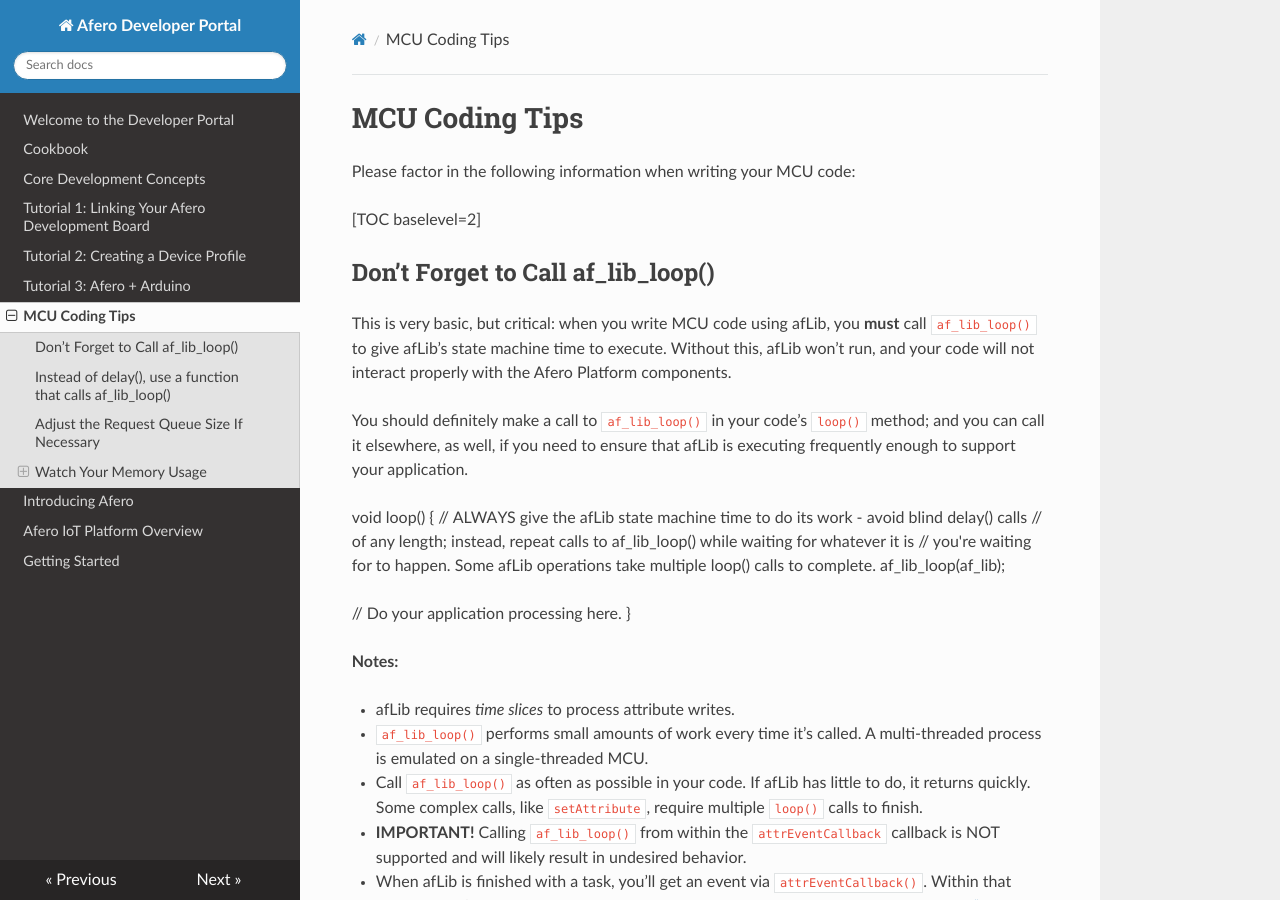
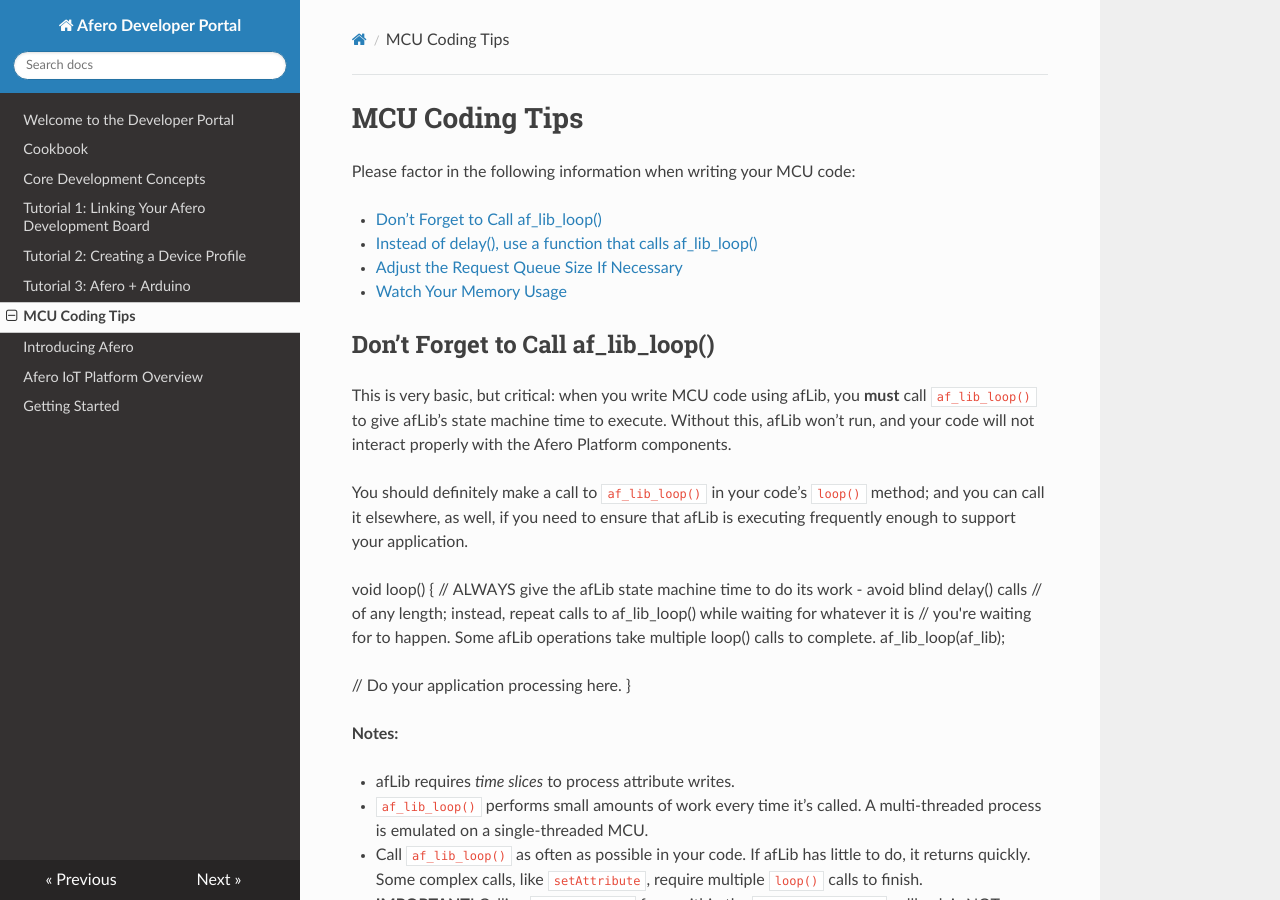
Before and after one commit to tastybento/docs, an MkDocs documentation site: the page built from docs/MCUCodingTips.md, in a window 1280 px wide and 900 px high. Built offline with MkDocs 1.6.1, drawn with Linux system fonts in a browser that asks for light colours; nearby versions of some CDN libraries.

Commit message:
Adjust TOC

```diff
--- a/docs/MCUCodingTips.md
+++ b/docs/MCUCodingTips.md
@@ -3,7 +3,7 @@ MCU Coding Tips
 
 Please factor in the following information when writing your MCU code:
 
-[TOC baselevel=2]
+[TOC]
 
 Don’t Forget to Call af\_lib\_loop()
 ------------------------------------
--- a/mkdocs.yml
+++ b/mkdocs.yml
@@ -2,3 +2,5 @@ site_name: Afero Developer Portal
 theme: readthedocs
 markdown_extensions:
   - admonition
+  - toc:
+      toc_depth: '2-2'
```
